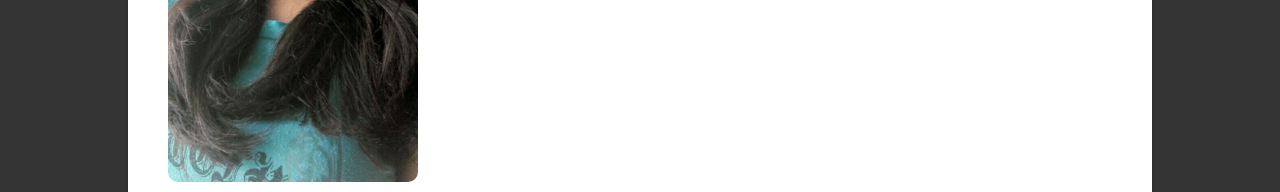
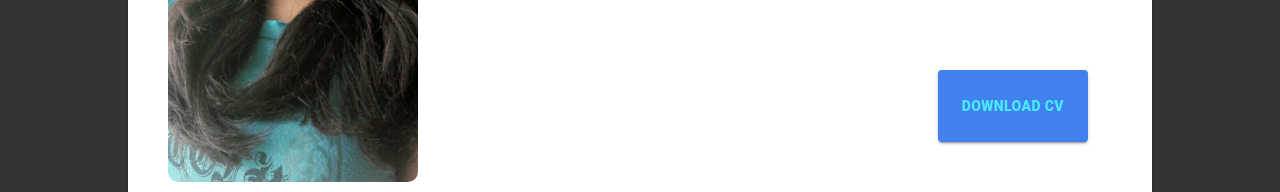
Before and after one commit to HAlejandra10/iPortafolio, a React (Create React App) app: page / in a window 1280 px wide. Shown: the part 889-1081 px from the top of the page. Built offline with nearby package versions, Linux system fonts and the light colour scheme.

Commit message:
adding CardActions component of Material UI and adding a Button of Material UI and putting a pdf with a html to link(a href) and adding styles to the button of download

```diff
--- a/src/components/pages/About.js
+++ b/src/components/pages/About.js
@@ -1,6 +1,7 @@
-import { Card, CardContent, CardMedia, makeStyles, Typography } from '@material-ui/core'
+import { Button, Card, CardActions, CardContent, CardMedia, makeStyles, Typography } from '@material-ui/core'
 import React from 'react'
 import ifoto from "../../img/ifoto.png"
+import pdf from "../../img/Heidy_Primo_CV.pdf"
 import TypeWriterEffect from "react-typewriter-effect"
 
 const About = ({title, id, dark}) => {
@@ -27,9 +28,15 @@ const About = ({title, id, dark}) => {
              startDelay={2500}
              cursorColor="black"
              typeSpeed={100}
-
              />
           </CardContent>
+          <CardActions>
+            <Button variant="contained" className={classes.pdfbutton}>
+              <a href={pdf} download>
+              Download CV
+              </a>
+            </Button>
+          </CardActions>
         </Card>
       </div>
     </div>
@@ -63,6 +70,26 @@ const useStyles= makeStyles((theme) => ({
     borderRadius: "10px",
     margin: theme.spacing(5)
   },
+  pdfbutton:{
+    position: "absolute",
+    bottom: "5rem",
+    right: "4rem",
+    backgroundColor: "#4181ED",
+    padding: theme.spacing(3),
+    //para el color del hover del boton
+    "&:hover":{
+      backgroundColor:"#333333"
+    },
+    //para el texto del boton del link
+    "& a":{
+      color: "#49e9ff",
+      textDecoration: "none",
+      fontWeight: 900,
+    },
+    "& a:hover": {
+      color: "#4181ED"
+    }
+  },
 
 }))
 
```
